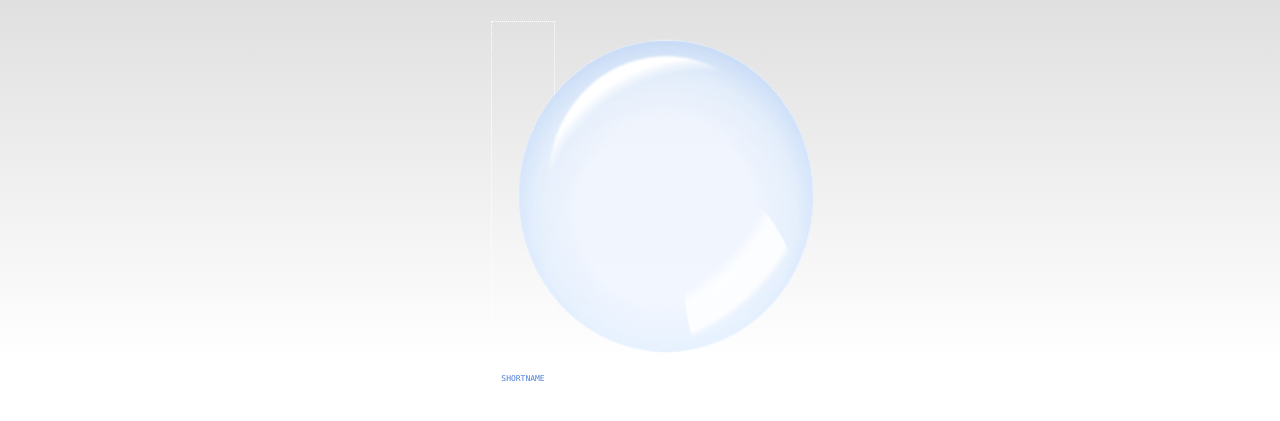
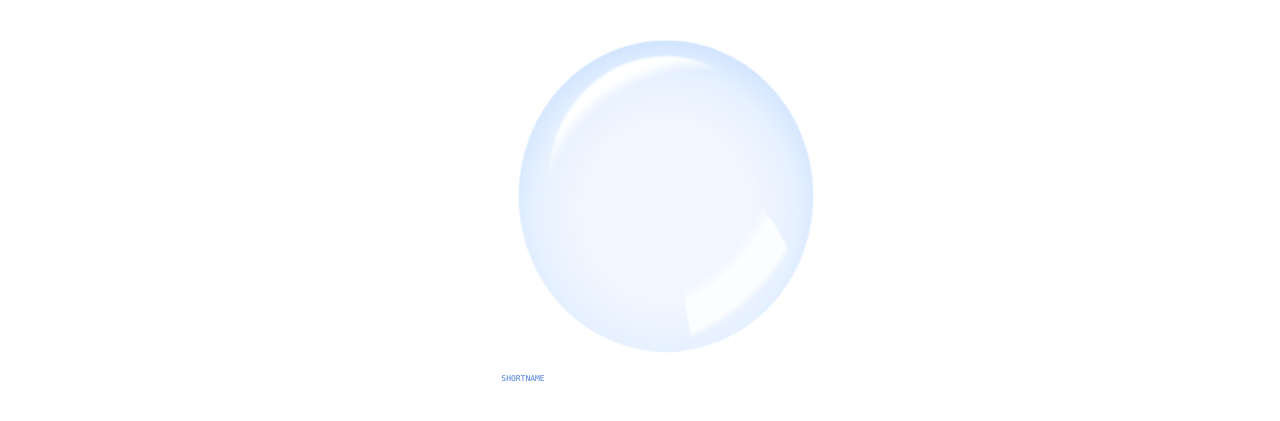
Before and after one commit to indexmod/gasbag.ga, a Jekyll site: the page built from grid.md, in a window 1280 px wide. Shown: the top 421 px of the page. Built offline with Jekyll 4.4.1, drawn with Linux system fonts in a browser that asks for light colours.

Commit message:
Update gasbag-by-indexmod.html

```diff
--- a/_includes/gasbag-by-indexmod.html
+++ b/_includes/gasbag-by-indexmod.html
@@ -83,8 +83,7 @@
 body {
   width: 300px;
   margin: 20px auto;
-  background: linear-gradient(to bottom, rgba(100, 100, 100, 0.2) 0%, rgba(255, 255, 255, 0.5) 40%, #ffffff 100%);
-  background-repeat: no-repeat;
+  background: white;
 }
 
 @-webkit-keyframes bubble-anim {
```
